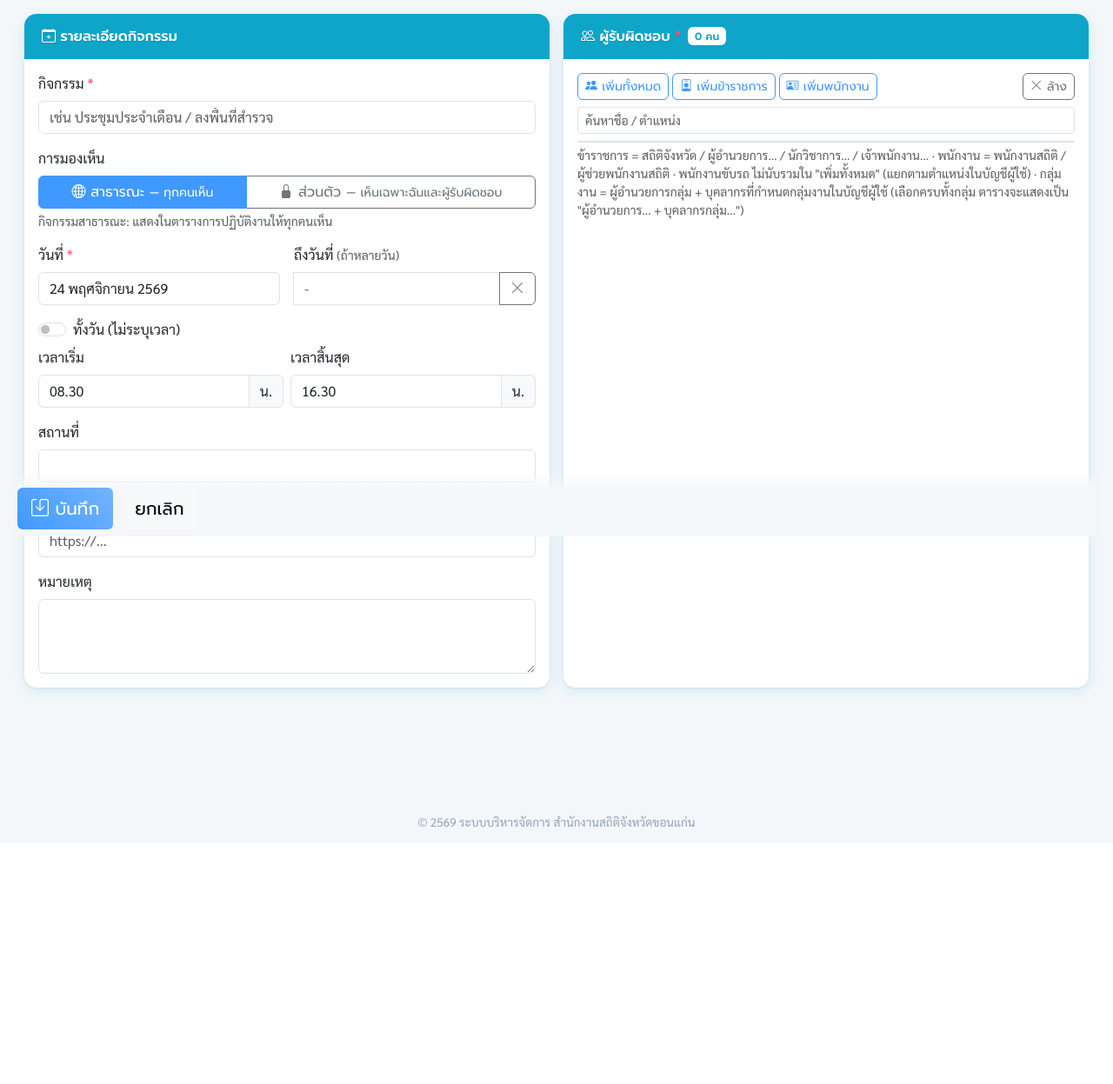
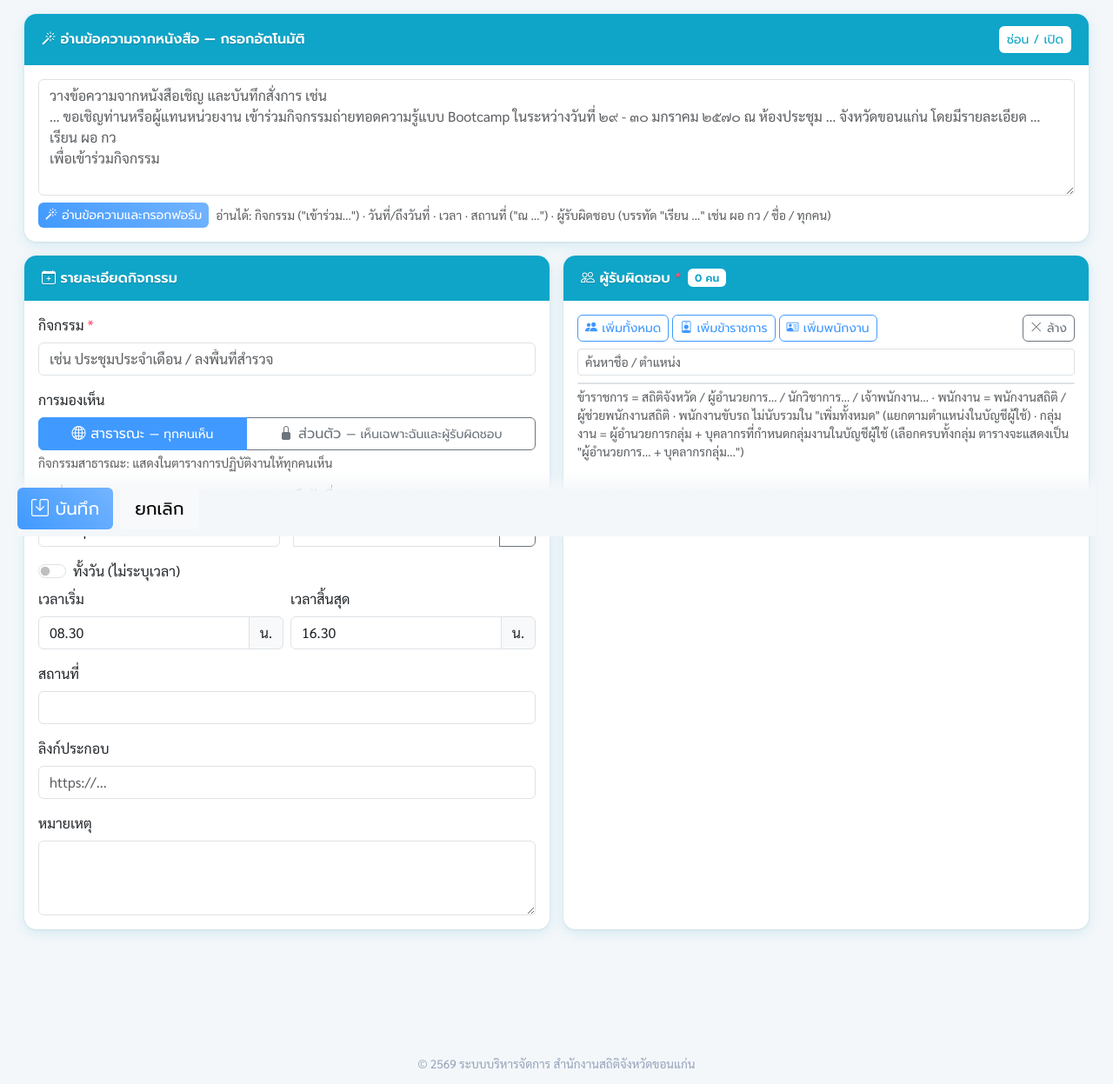
Before and after one commit to tazexpert/nsokhkaen, a PHP site: page /nsokhkaen/modules/calendar/event_form.php in a window 1280 px wide. Shown: the part 183-1430 px from the top of the page at 87% size. Before the commit the page ends 1135 px from the top, so only its background shows below. Run offline with PHP 8.4, Linux system fonts and the light colour scheme; the visitor is signed in with stand-in values (Sample User, id 1); data comes from the database, SQL or seed files in the repository; tables that the repository leaves empty hold one stand-in row (values such as "Sample post"); grey boxes marked "Sample" are stand-in pictures; some libraries are stand-ins or nearby versions.

Commit message:
ปฏิทิน: เพิ่มกิจกรรม — อ่านข้อความจากหนังสือแล้วกรอกฟอร์มอัตโนมัติ
- กล่อง "อ่านข้อความจากหนังสือ" (assets/js/letter-reader.js ทำงานในเบราว์เซอร์)
- กิจกรรม: "เข้าร่วม…" จนถึง "ในระหว่างวันที่ / วันที่ / ณ" · วันที่–ถึงวันที่: เลขไทย พ.ศ. เดือนเต็ม/ย่อ
  ช่วงวันเดียวกันเดือน / ข้ามเดือน · เวลา "เวลา ๐๙.๓๐ - ๑๒.๐๐ น." · สถานที่: หลัง "ณ" จนถึง "โดย / ทั้งนี้ / เรียน …"
- ผู้รับผิดชอบ: บรรทัด "เรียน …" บรรทัดสุดท้าย — ตำแหน่งย่อ (ผอ กว / ผอ.กป / สถจ.) ชื่อ หรือ "ทุกคน"
  · ตั้ง "แสดงในตารางเป็น" ตามตำแหน่งที่อ้างถึง
- ช่องที่กรอกแล้วเน้นสีชั่วคราว · สรุปช่องที่กรอกได้/ไม่พบ

Co-Authored-By: Claude Opus 5.5 <noreply@anthropic.com>
Claude-Session: https://claude.ai/code/session_01YMsi9eRvnx4KGxW4i1fmgS

```diff
--- a/modules/calendar/assets/css/calendar.css
+++ b/modules/calendar/assets/css/calendar.css
@@ -297,3 +297,6 @@ a.cal-day-person:hover { box-shadow: 0 4px 14px rgba(15, 23, 42, .15); transform
   .cal-theme .table > thead th.we:not(.plan-sum):not(.plan-sum-head) { background: #a9b7c6; }
   .cal-theme .table td.we { background-color: #f4f6f9; }
 }
+
+/* อ่านข้อความจากหนังสือ: ช่องที่กรอกอัตโนมัติ เน้นสีชั่วคราว */
+.lr-filled { box-shadow: 0 0 0 .2rem rgba(14, 165, 201, .35) !important; border-color: #0ea5c9 !important; transition: box-shadow .3s; }
--- /dev/null
+++ b/modules/calendar/assets/js/letter-reader.js
@@ -0,0 +1,124 @@
+/**
+ * อ่านข้อความจากหนังสือ (คัดลอกจากหนังสือเชิญ / บันทึกสั่งการ) แล้วกรอกฟอร์มเพิ่มกิจกรรมให้อัตโนมัติ — ทำงานในเบราว์เซอร์ ไม่ส่งข้อความไปที่ใด
+ *   กิจกรรม   : "เข้าร่วม…" (หรือข้อความหลัง "ขอเชิญท่าน…") จนถึง "ในวันที่ / ในระหว่างวันที่ / วันที่ / ณ"
+ *   วันที่     : "๒๙ - ๓๐ มกราคม ๒๕๗๐" / "๒๙ มกราคม - ๒ กุมภาพันธ์ ๒๕๗๐" / "๒๙ มกราคม ๒๕๗๐" (เลขไทย · พ.ศ. · ชื่อเดือนเต็ม/ย่อ)
+ *   เวลา      : "เวลา ๐๙.๐๐ - ๑๖.๓๐ น." (ถ้ามี)
+ *   สถานที่    : หลัง "ณ" จนถึง "โดย / ทั้งนี้ / จึง… / และขอ… / ตามกำหนดการ / เวลา"
+ *   ผู้รับผิดชอบ: บรรทัด "เรียน …" บรรทัดสุดท้าย (บันทึกสั่งการ) — ตำแหน่งย่อ (ผอ กว / ผอ.กป / สถจ.) หรือชื่อ · "ทุกคน"
+ *   ข้อมูลบุคลากร: data-users ของกล่อง (#letterReader) = [{id, name, first, abbrs:[...]}]
+ */
+(() => {
+  const box = document.getElementById('letterReader');
+  if (!box) return;
+  const users = JSON.parse(box.dataset.users || '[]');
+  const form = document.getElementById('evForm');
+  const field = n => form.querySelector('[name="' + n + '"]');
+  const TH = '๐๑๒๓๔๕๖๗๘๙';
+  const MONTHS = [['มกราคม', 'ม.ค.'], ['กุมภาพันธ์', 'ก.พ.'], ['มีนาคม', 'มี.ค.'], ['เมษายน', 'เม.ย.'], ['พฤษภาคม', 'พ.ค.'], ['มิถุนายน', 'มิ.ย.'],
+    ['กรกฎาคม', 'ก.ค.'], ['สิงหาคม', 'ส.ค.'], ['กันยายน', 'ก.ย.'], ['ตุลาคม', 'ต.ค.'], ['พฤศจิกายน', 'พ.ย.'], ['ธันวาคม', 'ธ.ค.']];
+  const esc = s => s.replace(/[.*+?^${}()|[\]\\]/g, '\\$&');
+  const MON = MONTHS.flat().sort((a, b) => b.length - a.length).map(esc).join('|');
+  const monthNo = m => MONTHS.findIndex(x => x.includes(m.trim())) + 1;
+  const pad = n => String(n).padStart(2, '0');
+  const year = y => { y = +y; if (y < 100) y += 2500; return y > 2400 ? y - 543 : y; };   // พ.ศ. → ค.ศ. · 70 → 2570
+  const ymd = (y, m, d) => `${year(y)}-${pad(m)}-${pad(+d)}`;
+  const norm = s => s.replace(/[\s.]/g, '');                                              // "ผอ. กว" → "ผอกว"
+
+  const setVal = (name, val, isDate) => {
+    const el = field(name);
+    if (!el) return;
+    if (el._flatpickr) el._flatpickr.setDate(val, true, isDate ? 'Y-m-d' : 'H.i');
+    else el.value = val;
+    const shown = el._flatpickr && el._flatpickr.altInput ? el._flatpickr.altInput : el;
+    shown.classList.add('lr-filled');
+    setTimeout(() => shown.classList.remove('lr-filled'), 2500);
+  };
+
+  const read = raw => {
+    const text = raw.replace(/[๐-๙]/g, c => TH.indexOf(c)).replace(/\r/g, '');
+    const flat = text.replace(/\s*\n\s*/g, ' ').replace(/[ \t]+/g, ' ').trim();
+    const out = {};
+    // กิจกรรม
+    const STOP = '(?=\\s*(?:ใน(?:ระหว่าง)?วันที่|ระหว่างวันที่|วันที่|ณ\\s|เวลา\\s*\\d|โดยมี|$))';
+    let m = flat.match(new RegExp('(เข้าร่วม[\\s\\S]*?)' + STOP))
+      || flat.match(new RegExp('ขอเชิญ(?:ท่าน)?(?:\\s*หรือ\\s*ผู้แทน(?:หน่วยงาน)?)?\\s*([\\s\\S]*?)' + STOP));
+    if (m && m[1].trim()) out.title = m[1].trim().slice(0, 255);
+    // วันที่ (ช่วงที่อยู่หลัง "วันที่" ก่อน ไม่มีจึงค้นทั้งข้อความ)
+    const area = (flat.match(/วันที่\s*([\s\S]{0,80})/) || [, flat])[1] + ' ' + flat;
+    const D = '(\\d{1,2})', Y = '(?:พ\\.ศ\\.\\s*)?(\\d{4}|\\d{2})', SEP = '\\s*(?:-|–|ถึง(?:วันที่)?)\\s*';
+    if ((m = area.match(new RegExp(D + '\\s*(' + MON + ')\\s*(?:' + Y + ')?' + SEP + D + '\\s*(' + MON + ')\\s*' + Y)))) {
+      out.start = ymd(m[3] || m[6], monthNo(m[2]), m[1]);
+      out.end = ymd(m[6], monthNo(m[5]), m[4]);
+    } else if ((m = area.match(new RegExp(D + SEP + D + '\\s*(' + MON + ')\\s*' + Y)))) {
+      out.start = ymd(m[4], monthNo(m[3]), m[1]);
+      out.end = ymd(m[4], monthNo(m[3]), m[2]);
+    } else if ((m = area.match(new RegExp(D + '\\s*(' + MON + ')\\s*' + Y)))) {
+      out.start = ymd(m[3], monthNo(m[2]), m[1]);
+    }
+    // เวลา
+    if ((m = flat.match(/เวลา\s*(\d{1,2})[.:](\d{2})(?:\s*(?:น\.)?\s*(?:-|–|ถึง)\s*(\d{1,2})[.:](\d{2}))?/))) {
+      out.t1 = pad(m[1]) + '.' + m[2];
+      if (m[3]) out.t2 = pad(m[3]) + '.' + m[4];
+    }
+    // สถานที่
+    if ((m = flat.match(/(?:^|\s)ณ\s*([\s\S]*?)(?=\s*(?:โดย|ทั้งนี้|จึงเรียน|จึงขอ|และขอ|ตามกำหนดการ|เวลา\s*\d|ใน(?:ระหว่าง)?วันที่|ระหว่างวันที่|สิ่งที่ส่งมาด้วย|เรียน|เพื่อ(?:ทราบ|โปรด|เข้าร่วม|พิจารณา|ดำเนินการ)|$))/))) {
+      out.location = m[1].replace(/[,\s]+$/, '').trim().slice(0, 255);
+    }
+    // ผู้รับผิดชอบ: "เรียน …" บรรทัดสุดท้าย (บันทึกสั่งการท้ายหนังสือ)
+    const lines = text.split('\n').map(l => l.trim()).filter(l => /^เรียน/.test(l));
+    if (lines.length) {
+      const line = lines[lines.length - 1].replace(/^เรียน\s*/, '');
+      const n = norm(line);
+      out.people = [];
+      if (/ทุกคน/.test(line)) out.all = true;
+      users.forEach(u => {
+        // ตำแหน่งย่อ (ผอ กว / ผอ.กป …) · "สถจ." = สถิติจังหวัด / รก.สถิติจังหวัด
+        const abbr = u.abbrs.find(a => n.includes(norm(a))) || (/สถจ/.test(n) ? u.abbrs.find(a => /สถิติจังหวัด/.test(a)) : undefined);
+        if (abbr || n.includes(norm(u.name)) || (u.first.length > 2 && n.includes(norm(u.first)))) out.people.push({ id: u.id, abbr });
+      });
+      out.toLine = line;
+    }
+    return out;
+  };
+
+  const apply = r => {
+    const done = [], miss = [];
+    if (r.title) { setVal('title', r.title); done.push('กิจกรรม'); } else miss.push('กิจกรรม');
+    if (r.start) {
+      setVal('event_date', r.start, true);
+      if (r.end && r.end !== r.start) setVal('end_date', r.end, true); else if (field('end_date')._flatpickr) field('end_date')._flatpickr.clear();
+      done.push(r.end && r.end !== r.start ? 'วันที่–ถึงวันที่' : 'วันที่');
+    } else miss.push('วันที่');
+    if (r.t1) {
+      const allDay = document.getElementById('allDay');
+      if (allDay.checked) allDay.click();
+      setVal('start_time', r.t1);
+      if (r.t2) setVal('end_time', r.t2);
+      done.push('เวลา');
+    }
+    if (r.location) { setVal('location', r.location); done.push('สถานที่'); } else miss.push('สถานที่');
+    if (r.all) document.querySelector('[data-add="*"]')?.click();
+    if (r.people && (r.people.length || r.all)) {
+      r.people.forEach(p => {
+        const cb = form.querySelector('#userPick input[name="users[]"][value="' + p.id + '"]');
+        if (cb && !cb.checked) cb.click();
+        if (p.abbr) {                                  // แสดงในตารางเป็นตำแหน่งที่อ้างถึง (เช่น ผอ.กว)
+          form.querySelectorAll('input[name="show_as[' + p.id + '][]"]').forEach(x => { x.checked = x.value === p.abbr; });
+        }
+      });
+      done.push('ผู้รับผิดชอบ ' + (r.all ? 'ทุกคน' : r.people.length + ' คน'));
+    } else miss.push('ผู้รับผิดชอบ' + (r.toLine ? ' ("' + r.toLine + '")' : ' (ไม่พบบรรทัด "เรียน …")'));
+    const msg = document.getElementById('lrResult');
+    msg.className = 'small mt-2 ' + (miss.length ? 'text-warning-emphasis' : 'text-success');
+    msg.innerHTML = (done.length ? '<i class="bi bi-check2-circle"></i> กรอกแล้ว: ' + done.join(' · ') : '')
+      + (miss.length ? (done.length ? '<br>' : '') + '<i class="bi bi-exclamation-triangle"></i> ไม่พบ: ' + miss.join(' · ') + ' — กรุณากรอกเอง' : '')
+      + '<br><span class="text-muted">ตรวจสอบข้อมูลอีกครั้งก่อนกดบันทึก</span>';
+  };
+
+  document.getElementById('lrRead').addEventListener('click', () => {
+    const t = document.getElementById('lrText').value;
+    if (!t.trim()) { document.getElementById('lrText').focus(); return; }
+    apply(read(t));
+  });
+  window.calLetterRead = read;                           // ใช้ทดสอบ
+})();
--- a/modules/calendar/event_form.php
+++ b/modules/calendar/event_form.php
@@ -149,6 +149,27 @@ $headExtra = '<link rel="stylesheet" href="https://cdn.jsdelivr.net/npm/flatpick
 require __DIR__ . '/header.php';
 ?>
 <?php if ($errors): ?><div class="alert alert-danger"><?= implode('<br>', array_map('h', $errors)) ?></div><?php endif; ?>
+<?php
+// อ่านข้อความจากหนังสือ → กรอกฟอร์มอัตโนมัติ (assets/js/letter-reader.js) — ข้อมูลบุคลากรสำหรับจับคู่ "เรียน ผอ กว" / ชื่อ
+$lrUsers = [];
+foreach ($users as $u) {
+    $nm = preg_replace('/\s+/u', ' ', trim($u['full_name']));
+    $bare = preg_replace('/^(นางสาว|นาง|นาย|ว่าที่ร้อยตรี|ว่าที่\s*ร\.ต\.|ดร\.)\s*/u', '', $nm);
+    $lrUsers[] = ['id' => (int)$u['id'], 'name' => $bare, 'first' => explode(' ', $bare)[0], 'abbrs' => array_keys(cal_person_abbr_options($u))];
+}
+?>
+<div class="card mb-3" id="letterReader" data-users="<?= h(json_encode($lrUsers, JSON_UNESCAPED_UNICODE)) ?>">
+  <div class="card-header d-flex align-items-center"><strong><i class="bi bi-magic"></i> อ่านข้อความจากหนังสือ — กรอกอัตโนมัติ</strong>
+    <button type="button" class="btn btn-sm btn-light ms-auto" data-bs-toggle="collapse" data-bs-target="#lrBody">ซ่อน / เปิด</button></div>
+  <div class="collapse<?= $id ? '' : ' show' ?>" id="lrBody"><div class="card-body">
+    <textarea id="lrText" class="form-control" rows="5" placeholder="วางข้อความจากหนังสือเชิญ และบันทึกสั่งการ เช่น&#10;… ขอเชิญท่านหรือผู้แทนหน่วยงาน เข้าร่วมกิจกรรมถ่ายทอดความรู้แบบ Bootcamp ในระหว่างวันที่ ๒๙ - ๓๐ มกราคม ๒๕๗๐ ณ ห้องประชุม … จังหวัดขอนแก่น โดยมีรายละเอียด …&#10;เรียน ผอ กว&#10;เพื่อเข้าร่วมกิจกรรม"></textarea>
+    <div class="d-flex flex-wrap align-items-center gap-2 mt-2">
+      <button type="button" class="btn btn-primary btn-sm" id="lrRead"><i class="bi bi-magic"></i> อ่านข้อความและกรอกฟอร์ม</button>
+      <span class="small text-muted">อ่านได้: กิจกรรม ("เข้าร่วม…") · วันที่/ถึงวันที่ · เวลา · สถานที่ ("ณ …") · ผู้รับผิดชอบ (บรรทัด "เรียน …" เช่น ผอ กว / ชื่อ / ทุกคน)</span>
+    </div>
+    <div id="lrResult"></div>
+  </div></div>
+</div>
 <form method="post" class="row g-3" id="evForm">
   <?= csrf_field() ?>
   <div class="col-xl-6">
@@ -241,6 +262,7 @@ require __DIR__ . '/header.php';
 <script src="https://cdn.jsdelivr.net/npm/flatpickr@4.6.13/dist/flatpickr.min.js" integrity="sha384-5JqMv4L/Xa0hfvtF06qboNdhvuYXUku9ZrhZh3bSk8VXF0A/RuSLHpLsSV9Zqhl6" crossorigin="anonymous"></script>
 <script src="https://cdn.jsdelivr.net/npm/flatpickr@4.6.13/dist/l10n/th.js" integrity="sha384-E6OVFg1zUc/pckGxry0YZ6VeZ1E17l7Jl8ZQx58jbEfxxkz9LqknQhiIrA9zg/8b" crossorigin="anonymous"></script>
 <script src="<?= h(asset_v('modules/calendar/assets/js/thai-picker.js')) ?>"></script>
+<script src="<?= h(asset_v('modules/calendar/assets/js/letter-reader.js')) ?>"></script>
 <script>
 (() => {
   const boxes = () => [...document.querySelectorAll('#userPick input[name="users[]"]')];
```
